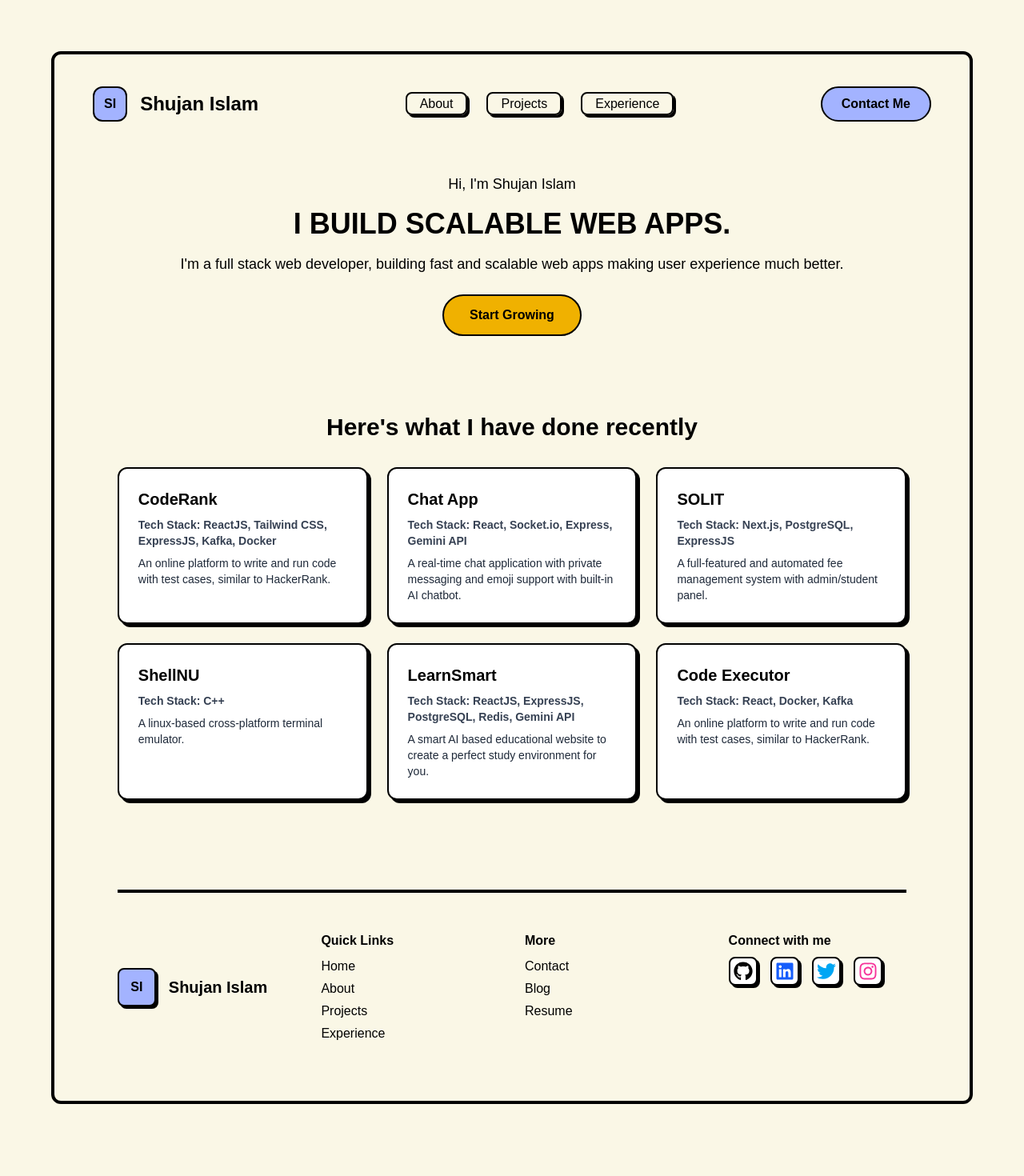
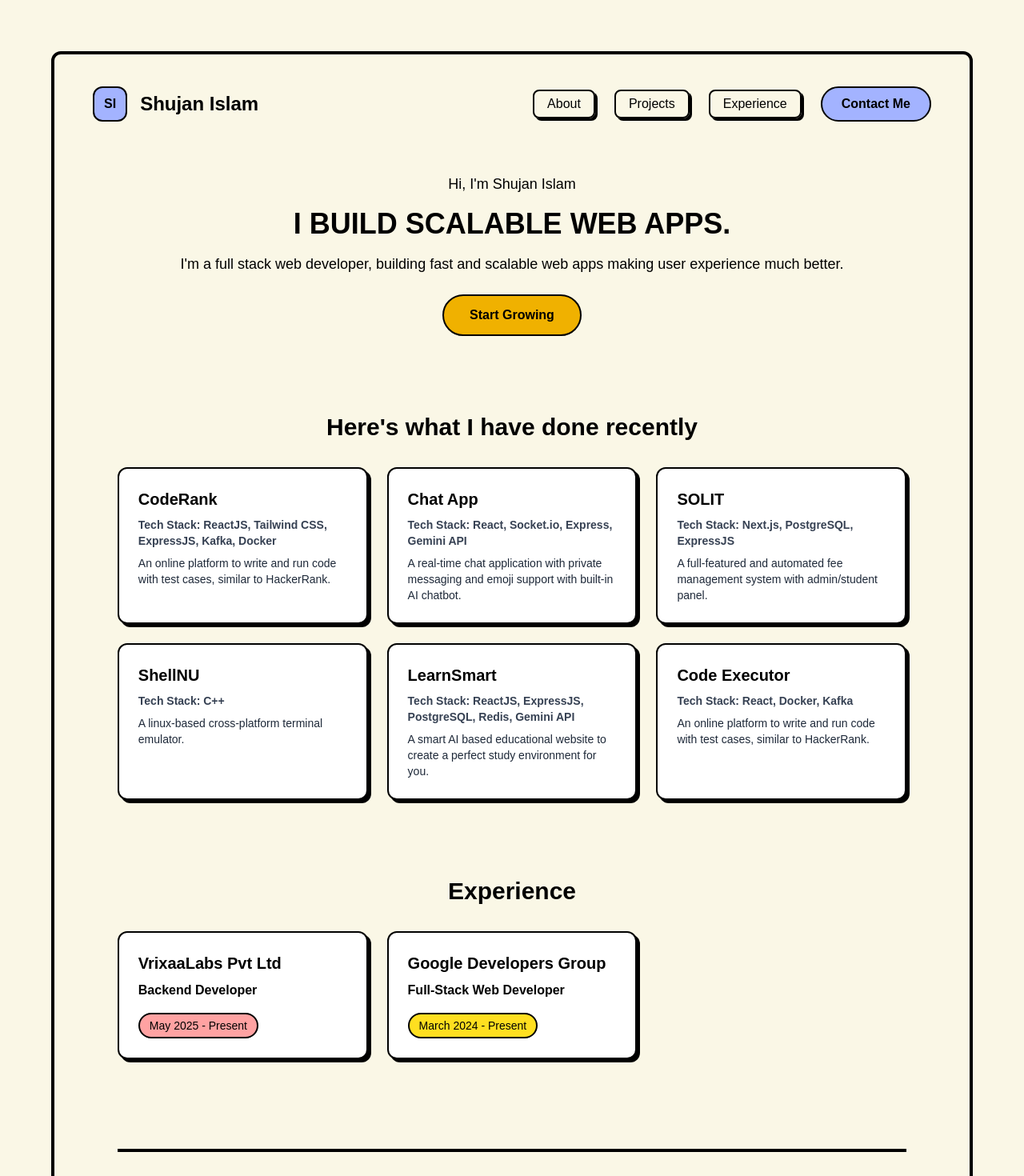
Before and after one commit to shujanislam/portfolio, a Next.js app: page / in a window 1280 px wide. Shown: the top 1470 px of the page at 80% size. Before the commit the page ends 1380 px from the top, so only its background shows below. Built offline with nearby package versions, Linux system fonts and the light colour scheme.

Commit message:
made the navbar responsive

```diff
--- /dev/null
+++ b/src/app/components/Experience.tsx
@@ -0,0 +1,38 @@
+const Experience = () => {
+  const experiences = [
+    {
+      company: "VrixaaLabs Pvt Ltd",
+      position: "Backend Developer",
+      duration: "May 2025 - Present",
+      color: "bg-red-300",
+    },
+    {
+      company: "Google Developers Group",
+      position: "Full-Stack Web Developer",
+      duration: "March 2024 - Present",
+      color: "bg-yellow-300",
+    },
+  ];
+
+  return (
+    <section id="experience" className="w-[90%] mx-auto py-12" id="experience">
+      <h2 className="text-3xl font-bold text-center mb-8 text-black">Experience</h2>
+      <div className="grid grid-cols-1 md:grid-cols-3 gap-6">
+        {experiences.map((exp, index) => (
+          <div
+            key={index}
+            className="border-2 border-black p-6 bg-white rounded-xl shadow-[4px_4px_0_0_#000]"
+          >
+            <h3 className="text-xl font-bold text-black">{exp.company}</h3>
+            <p className="font-semibold text-black mt-2">{exp.position}</p>
+            <div className={`inline-block mt-4 border-2 border-black px-3 py-1 rounded-full text-sm text-black font-medium ${exp.color}`}>
+              {exp.duration}
+            </div>
+          </div>
+        ))}
+      </div>
+    </section>
+  );
+};
+
+export default Experience;
--- a/src/app/components/Footer.tsx
+++ b/src/app/components/Footer.tsx
@@ -2,7 +2,7 @@ import { FaGithub, FaLinkedin, FaTwitter, FaInstagram } from 'react-icons/fa';
 
 const Footer = () => {
   return (
-    <footer className="w-[90%] mx-auto py-12 grid grid-cols-1 sm:grid-cols-2 lg:grid-cols-4 gap-8 border-t-4  mt-16">
+    <footer className="w-[90%] mx-auto py-12 grid grid-cols-1 sm:grid-cols-2 lg:grid-cols-4 gap-8 border-t-4  mt-16" id="footer">
       {/* SI box + Name */}
       <div className="flex items-center gap-4">
         <div className="bg-indigo-300 border-2 border-black w-12 h-12 flex items-center justify-center font-bold rounded-lg shadow-[3px_3px_0_0_#000]">
@@ -36,16 +36,16 @@ const Footer = () => {
       <div>
         <p className="font-bold mb-2">Connect with me</p>
         <div className="flex gap-4 mt-2">
-          <a href="https://github.com" target="_blank" rel="noopener noreferrer">
+          <a href="https://github.com/shujanislam/" target="_blank" rel="noopener noreferrer">
             <FaGithub className="text-black bg-white border-2 border-black rounded-lg p-1 text-4xl shadow-[3px_3px_0_0_#000]" />
           </a>
-          <a href="https://linkedin.com" target="_blank" rel="noopener noreferrer">
+          <a href="https://www.linkedin.com/in/shujan-islam-954236318/" target="_blank" rel="noopener noreferrer">
             <FaLinkedin className="text-blue-600 bg-white border-2 border-black rounded-lg p-1 text-4xl shadow-[3px_3px_0_0_#000]" />
           </a>
-          <a href="https://twitter.com" target="_blank" rel="noopener noreferrer">
+          <a href="#" target="_blank" rel="noopener noreferrer">
             <FaTwitter className="text-sky-500 bg-white border-2 border-black rounded-lg p-1 text-4xl shadow-[3px_3px_0_0_#000]" />
           </a>
-          <a href="https://instagram.com" target="_blank" rel="noopener noreferrer">
+          <a href="https://instagram.com/shujan_islam/" target="_blank" rel="noopener noreferrer">
             <FaInstagram className="text-pink-500 bg-white border-2 border-black rounded-lg p-1 text-4xl shadow-[3px_3px_0_0_#000]" />
           </a>
         </div>
--- a/src/app/components/MainSection.tsx
+++ b/src/app/components/MainSection.tsx
@@ -1,14 +1,16 @@
 import Navbar from './Navbar';
 import HeroSection from './HeroSection';
 import Projects from './Projects';
+import Experience from './Experience';
 import Footer from './Footer';
 
 const MainSection = () => {
   return (
-    <div className="w-[90%] border-4 border-black rounded-xl mx-auto p-6 mt-16">
+    <div className="w-[90%] border-4 border-black rounded-xl mx-auto p-6 mt-16 mb-16">
       <Navbar />
       <HeroSection />
       <Projects />
+      <Experience />
       <Footer />
     </div>
   );
--- a/src/app/components/Navbar.tsx
+++ b/src/app/components/Navbar.tsx
@@ -8,7 +8,7 @@ const Navbar = () => {
   ];
 
   return (
-    <div className="flex flex-col sm:flex-row justify-between items-center px-6 py-4 bg-brutalYellow gap-4 sm:gap-0">
+    <div className="flex flex-col sm:flex-row justify-between items-center px-6 py-4 bg-brutalYellow gap-2 sm:gap-0">
       {/* Logo and Name */}
       <div className="flex items-center gap-4">
         <div
@@ -20,25 +20,29 @@ const Navbar = () => {
         <p className="text-2xl font-bold text-black">Shujan Islam</p>
       </div>
 
+      {/* Links and Button wrapper */}
+      <div className="flex flex-col sm:flex-row items-center sm:gap-6 gap-y-2 sm:mt-0 sm:mb-0 mt-2 mb-2">
         {/* Navigation Links */}
-      <ul className="flex flex-col sm:flex-row gap-3 sm:gap-6 items-center">
+        <div className="flex flex-wrap justify-center items-center gap-2 sm:gap-6">
           {links.map((link) => (
-          <li key={link.name}>
             <a
+              key={link.name}
               href={link.href}
-              className="border-2 border-black px-4 py-1 bg-brutalBlue text-black shadow-[3px_3px_0_0_#000] hover:translate-x-[2px] hover:translate-y-[2px] transition-transform cursor-pointer rounded-lg"
+              className="border-2 border-black px-3 py-1 sm:px-4 sm:py-1 bg-brutalBlue text-black shadow-[3px_3px_0_0_#000] hover:translate-x-[2px] hover:translate-y-[2px] transition-transform cursor-pointer rounded-lg text-sm sm:text-base"
             >
               {link.name}
             </a>
-          </li>
           ))}
-      </ul>
+        </div>
 
         {/* Contact Button */}
-      <div>
-        <button className="border-2 border-black bg-indigo-300 text-black font-bold px-6 py-2 rounded-3xl hover:bg-lightBlue/80 transition-all">
+        <div className="sm:ml-0 mt-2 sm:mt-0">
+          <a href="#footer">
+            <button className="border-2 border-black bg-indigo-300 text-black font-bold px-4 py-1 sm:px-6 sm:py-2 rounded-3xl hover:bg-lightBlue/80 transition-all text-sm sm:text-base">
               Contact Me
             </button>
+          </a>
+        </div>
       </div>
     </div>
   );
--- a/src/app/components/Projects.tsx
+++ b/src/app/components/Projects.tsx
@@ -1,31 +1,37 @@
 const projects = [
   {
     name: "CodeRank",
+    link: "https://github.com/shujanislam/CodeRank",
     stack: "ReactJS, Tailwind CSS, ExpressJS, Kafka, Docker",
     description: "An online platform to write and run code with test cases, similar to HackerRank.",
   },
   {
     name: "Chat App",
+    link: "https://github.com/shujanislam/chat-application-backend",
     stack: "React, Socket.io, Express, Gemini API",
     description: "A real-time chat application with private messaging and emoji support with built-in AI chatbot.",
   },
   {
     name: "SOLIT",
+    link: "#",
     stack: "Next.js, PostgreSQL, ExpressJS",
     description: "A full-featured and automated fee management system with admin/student panel.",
   },
   {
     name: "ShellNU",
+    link: "https://github.com/shujanislam/ShellNU",
     stack: "C++",
     description: "A linux-based cross-platform terminal emulator.",
   },
   {
     name: "LearnSmart",
+    link: "https://github.com/shujanislam/hackvita-2025",
     stack: "ReactJS, ExpressJS, PostgreSQL, Redis, Gemini API",
     description: "A smart AI based educational website to create a perfect study environment for you.",
   },
   {
     name: "Code Executor",
+    link: "https://github.com/shujanislam/CodeRank",
     stack: "React, Docker, Kafka",
     description: "An online platform to write and run code with test cases, similar to HackerRank.",
   },
@@ -33,7 +39,7 @@ const projects = [
 
 const Projects = () => {
   return (
-    <div className="w-[90%] mx-auto py-12">
+    <div className="w-[90%] mx-auto py-12" id="projects">
       <div className="text-center mb-8">
         <p className="text-3xl font-bold">Here's what I have done recently</p>
       </div>
@@ -44,9 +50,11 @@ const Projects = () => {
             key={index}
             className="border-2 border-black rounded-xl bg-white p-6 shadow-[4px_4px_0_0_#000]"
           >
-            <h3 className="text-xl font-bold mb-2">{project.name}</h3>
-            <p className="text-sm font-semibold text-gray-700 mb-2">Tech Stack: {project.stack}</p>
-            <p className="text-sm text-gray-800">{project.description}</p>
+            <a href={project.link} target="_blank" className="text-decoration-none">
+              <h3 className="text-xl font-bold mb-2">{project.name}</h3>
+              <p className="text-sm font-semibold text-gray-700 mb-2">Tech Stack: {project.stack}</p>
+              <p className="text-sm text-gray-800">{project.description}</p>
+            </a>
           </div>
         ))}
       </div>
```
Lines whose indentation alone changed are shown as unchanged.
